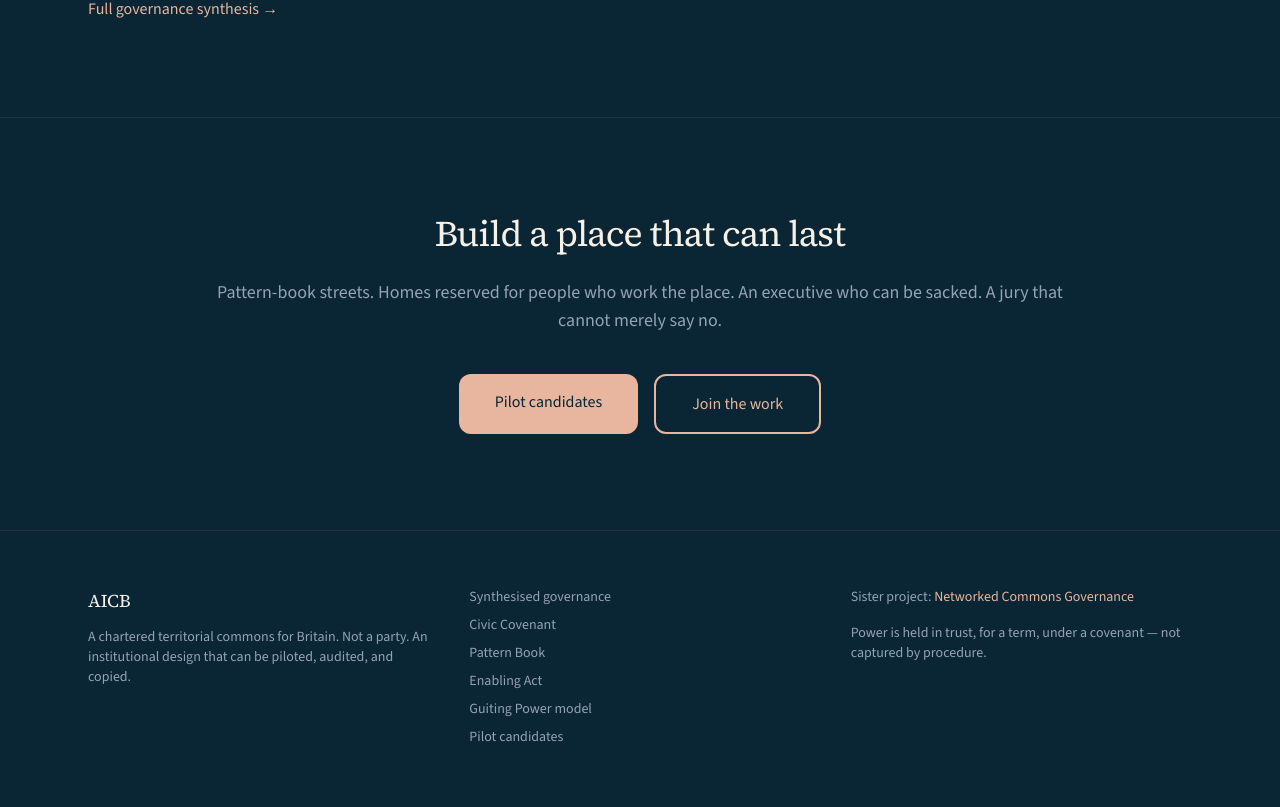
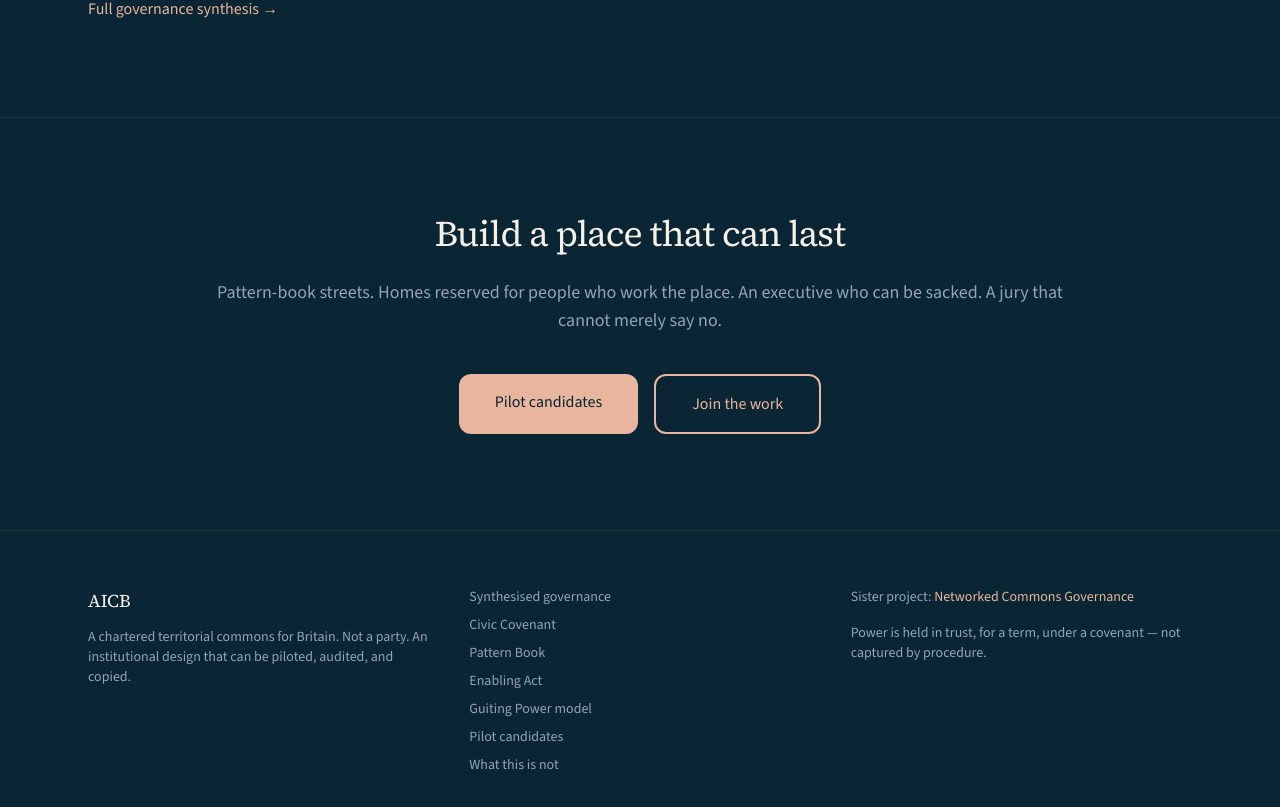
Before and after one commit to stumpyuk1/aicb-website, a Next.js app: page / in a window 1280 px wide. Shown: the part 2536-3343 px from the top of the page. Built offline with nearby package versions, Linux system fonts and the light colour scheme.

Commit message:
Link What this is not from nav footer and model

```diff
--- a/components/Shell.tsx
+++ b/components/Shell.tsx
@@ -84,6 +84,9 @@ export function Shell({ children }: { children: React.ReactNode }) {
                 {link.label}
               </Link>
             ))}
+            <Link href="/not-this" onClick={() => setOpen(false)} className="hover:text-[#E8B59E]">
+              What this is not
+            </Link>
             <a
               href="https://networkedcommonsgovernance.org/"
               target="_blank"
@@ -126,6 +129,9 @@ export function Shell({ children }: { children: React.ReactNode }) {
             <Link href="/pilots" className="hover:text-[#E8B59E]">
               Pilot candidates
             </Link>
+            <Link href="/not-this" className="hover:text-[#E8B59E]">
+              What this is not
+            </Link>
           </div>
           <div>
             <p>
```
